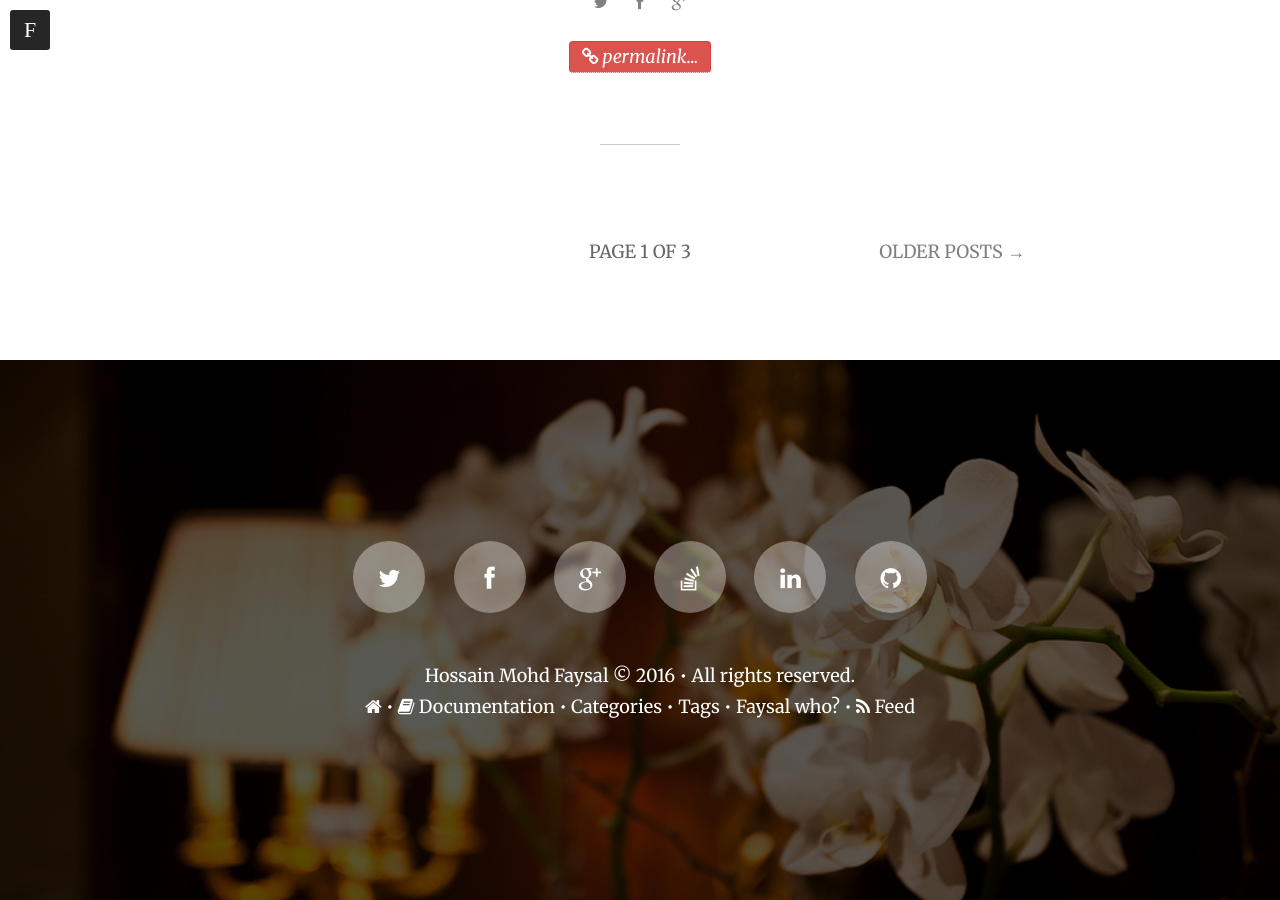
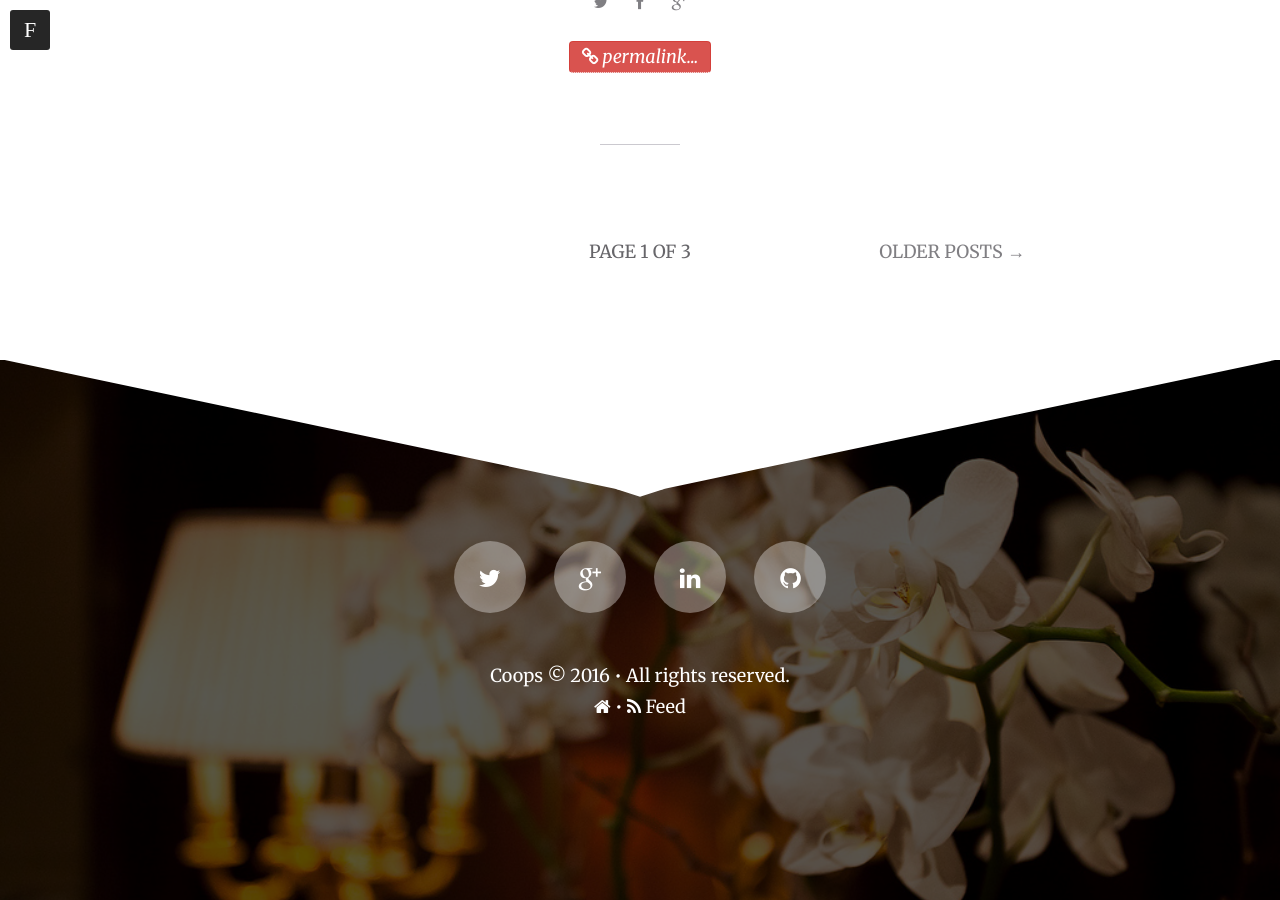
Before and after one commit to mountainstorm/testspace, a Jekyll site: the page built from index.html, in a window 1280 px wide and 900 px high, scrolled down 4650 px. Built offline with Jekyll 4.4.1, drawn with Linux system fonts in a browser that asks for light colours; nearby versions of some CDN libraries; the list of posts is cut into pages by our own code; some of the changed text lies outside the part shown.

Commit message:
config changes

```diff
--- a/_config.yml
+++ b/_config.yml
@@ -11,7 +11,7 @@ readtime:         true
 # Specify the average Words per minute. If not defined, 180 will be used
 wpm:				      200
 # Turn on or off the fin animations in the header and footer
-triangleheader:		false
+triangleheader:		true
 animated_fins:	  true
 # Specify the fin color in RGB value
 fin_color:        "255,255,255"
@@ -22,25 +22,25 @@ url:       		   http://mountainstorm.github.io/testspace
 
 # Owner/author information
 owner:
-  name:           Hossain Mohd Faysal
-  avatar:         hmfaysal.jpg
-  email:          hmfaysal@alum.mit.edu
+  name:           Coops
+  avatar:
+  email:
   # Use the coder's toolbox at http://coderstoolbox.net/string/#!encoding=xml&action=encode&charset=us_ascii to encode your description into XML string
   description:    Hossain Mohammad Faysal is an Electrical Engineer and a Mathematician based in Doha, Qatar. His interests are anything that&#8217;s related to math, from math itself to programming languages to music to physics to engineering to philosophy.
   # Social networking links used in footer. Update and remove as you like.
-  twitter:        hmfaysal
-  facebook:       hmfaysal
-  github:         hmfaysal
-  stackexchange:  https://stackexchange.com/users/3402032/hossain-mohd-faysal
-  linkedin:       https://www.linkedin.com/pub/firstname-lastname/12/345/678
+  twitter:        Lord_Coops
+  facebook:
+  github:         mountainstorm
+  stackexchange:
+  linkedin:       https://uk.linkedin.com/in/richard-cooper-ab07a4ab
   instagram:
   flickr:
   tumblr:
   # For Google Authorship https://plus.google.com/authorship
-  google_plus:    https://plus.google.com/u/0/102602916593522619858
+  google_plus:    https://plus.google.com/u/0/112064444629752880567/
 
 # Analytics and webmaster tools stuff goes here
-google_analytics:   UA-39365944-7
+google_analytics:   UA-74106639-1
 google_verify:
 # https://ssl.bing.com/webmaster/configure/verify/ownership Option 2 content= goes here
 bing_verify:
@@ -52,17 +52,9 @@ links:
     url: /
     external: false
     icon: home
-  - title: <i class="icon-book"></i> Documentation
-    url: /documentation
-  - title: Categories
-    url: /categories
-  - title: Tags
-    url: /tags
-  - title: Faysal who?
-    url: /hossain-mohd-faysal
 
 # http://en.wikipedia.org/wiki/List_of_tz_database_time_zones
-timezone:    America/New_York
+timezone:    London
 future:      true
 highlighter: rouge
 markdown:    kramdown
```
